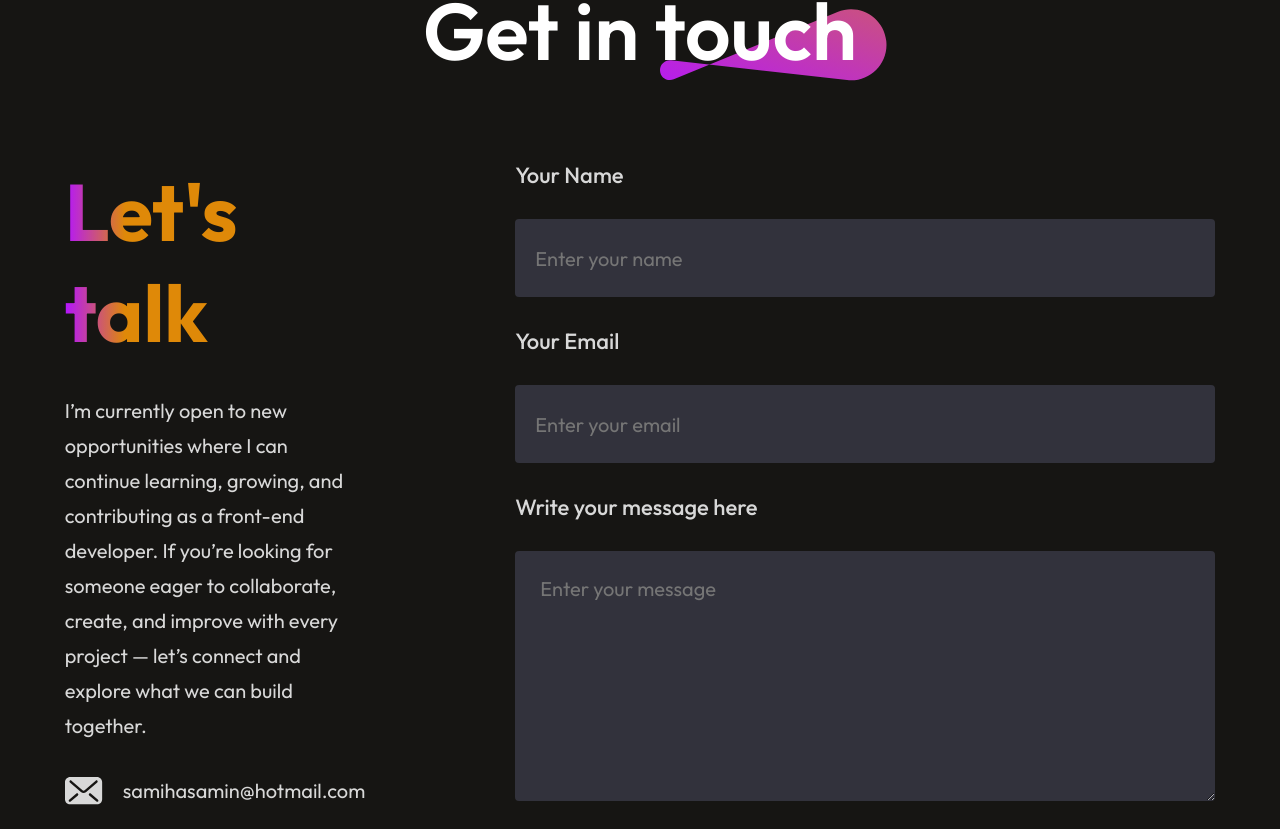
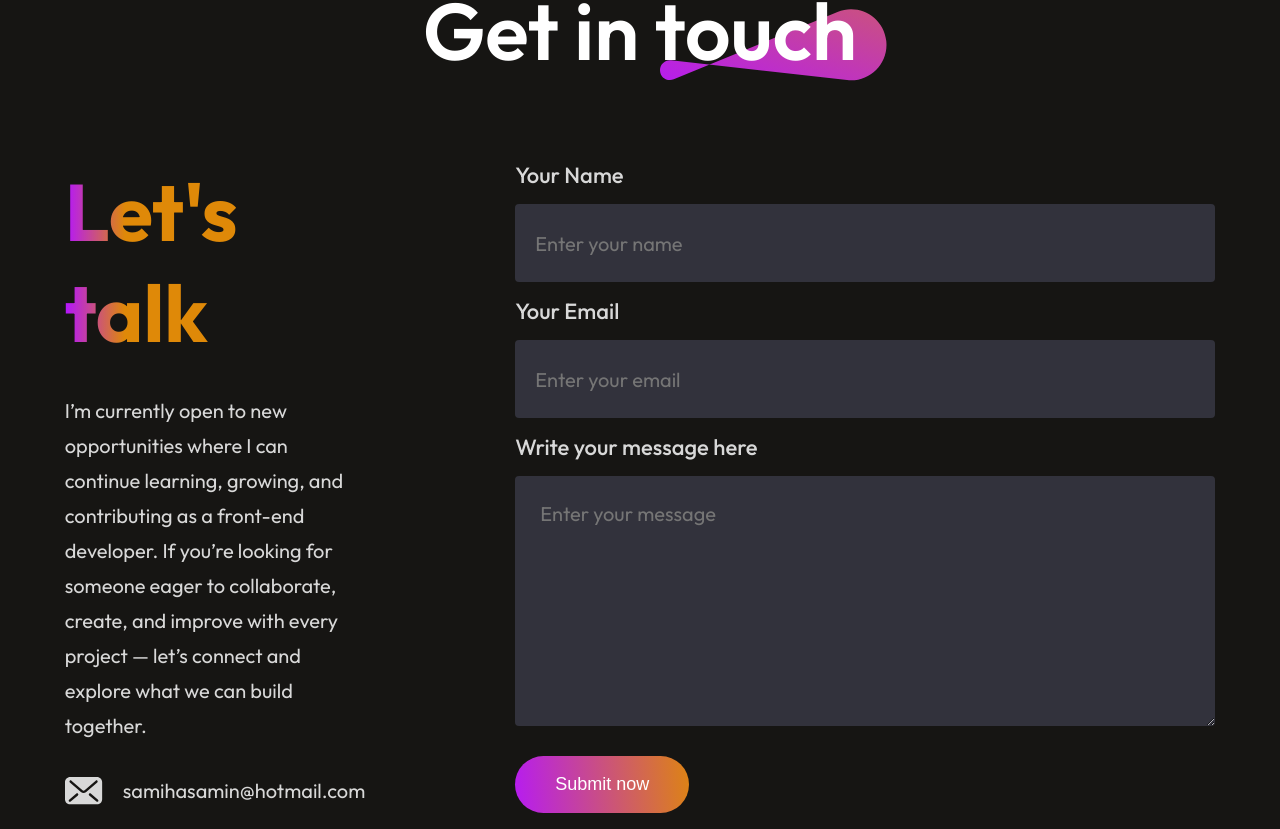
Before and after one commit to samihasamin/samiha-samin-portfolio, a React (Vite) app: page / in a window 1280 px wide. Shown: the part 3844-4673 px from the top of the page. Built offline with nearby package versions, Linux system fonts and the light colour scheme; no server answers.

Commit message:
Add form validation to GetInTouch component

```diff
--- a/src/components/GetInTouch/GetInTouch.jsx
+++ b/src/components/GetInTouch/GetInTouch.jsx
@@ -1,4 +1,4 @@
-import React from "react";
+import React, { useState } from "react";
 import "./GetInTouch.scss";
 import ThemePattern from "../../assets/theme_pattern.svg";
 import EmailIcon from "../../assets/mail_icon.svg";
@@ -8,17 +8,31 @@ import LocationIcon from "../../assets/location_icon.svg";
 function GetInTouch() {
   const accessKey = import.meta.env.VITE_WEB3FORMS_ACCESS_KEY;
 
+  const [message, setMessage] = useState("");
+  const [error, setError] = useState("");
+
   const onSubmit = async (event) => {
     event.preventDefault();
+    setMessage("");
+    setError("");
+
     const formData = new FormData(event.target);
 
+    const name = formData.get("name");
+    const email = formData.get("email");
+    const message = formData.get("message");
+
+    if (!name || !email || !message) {
+      setError("Please fill in all the fields");
+      return;
+    }
+
     formData.append("access_key", accessKey);
-
-    console.log("Access Key:", import.meta.env.VITE_WEB3FORMS_ACCESS_KEY);
 
     const object = Object.fromEntries(formData);
     const json = JSON.stringify(object);
 
+    try {
       const res = await fetch("https://api.web3forms.com/submit", {
         method: "POST",
         headers: {
@@ -29,7 +43,13 @@ function GetInTouch() {
       }).then((res) => res.json());
 
       if (res.success) {
-      alert(res.message);
+        setMessage("Email sent successfully!");
+        event.target.reset();
+      } else {
+        setError(res.message || "Something went wrong.");
+      }
+    } catch (err) {
+      setError("There was an error submitting the form.");
     }
   };
 
@@ -86,7 +106,9 @@ function GetInTouch() {
             rows="8"
             placeholder="Enter your message"
           ></textarea>
-          <button type="submit">Submit</button>
+          <button type="submit">Submit now</button>
+          {message && <p className="success">{message}</p>}
+          {error && <p className="error">{error}</p>}
         </form>
       </div>
     </div>
--- a/src/components/GetInTouch/GetInTouch.scss
+++ b/src/components/GetInTouch/GetInTouch.scss
@@ -72,7 +72,7 @@
       display: flex;
       flex-direction: column;
       align-items: start;
-      gap: 30px;
+      gap: 15px;
 
       label {
         color: #d8d8d8;
@@ -108,9 +108,9 @@
         color: white;
         border-radius: 50px;
         background: linear-gradient(264deg, #df8908 -5.09%, #b415ff 106.28%);
-        font-size: 22px;
-        padding: 20px 60px;
-        margin-bottom: 50px;
+        font-size: 18px;
+        padding: 18px 40px;
+        margin-top: 15px;
         cursor: pointer;
         transition: 0.3s;
 
```
Lines whose indentation alone changed are shown as unchanged.
